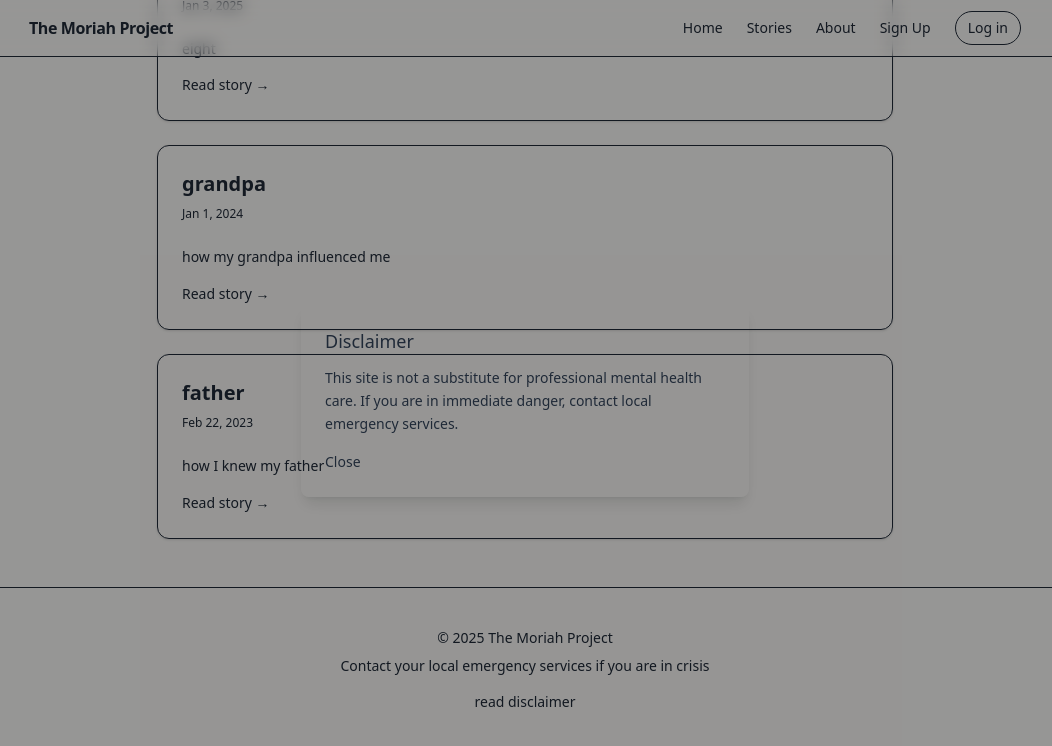
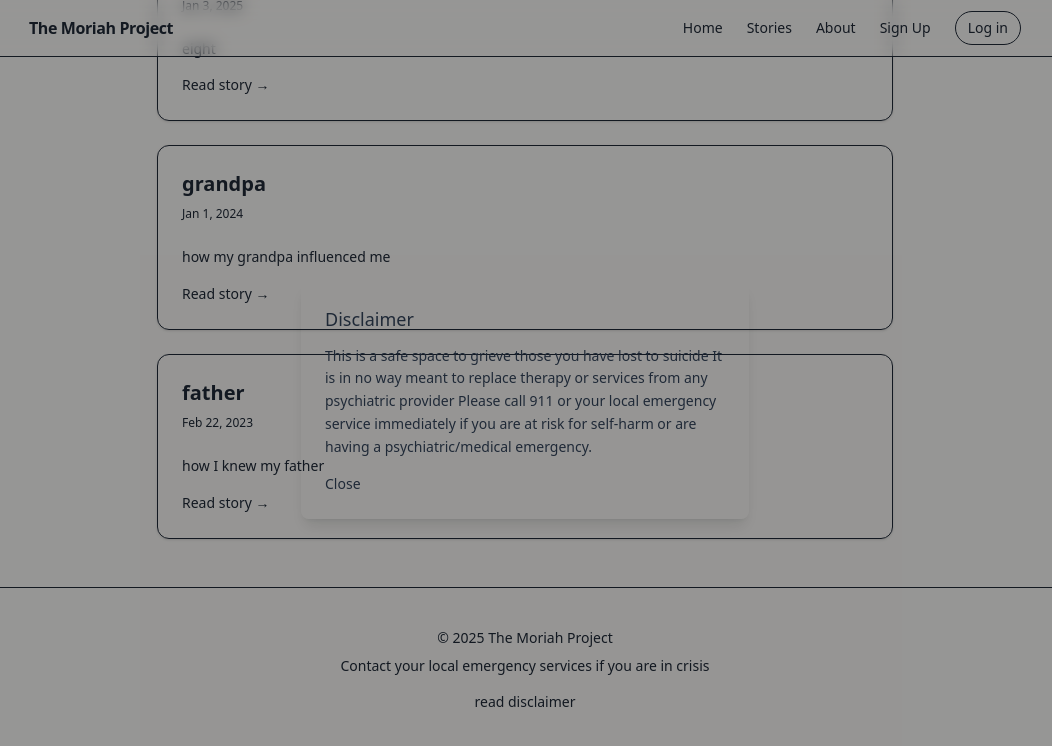
Before and after one commit to gojoego/moriah_project_v2, a Next.js app in the folder frontend/: page / in a window 1280 px wide. Both pictures are taken after a click on the button "read disclaimer". Shown: the part 1126-1872 px from the top of the page, without its empty margins (115-1167 px from the left). Built offline with nearby package versions, Linux system fonts and the light colour scheme.

Commit message:
updated disclaimer message

```diff
--- a/frontend/src/components/layout/AppShell.tsx
+++ b/frontend/src/components/layout/AppShell.tsx
@@ -16,8 +16,9 @@ export function AppShell({ children }: { children: React.ReactNode }) {
           title: "Disclaimer",
           children: (
             <p className="text-sm leading-relaxed text-muted-foreground">
-              This site is not a substitute for professional mental health care.
-              If you are in immediate danger, contact local emergency services.
+                This is a safe space to grieve those you have lost to suicide
+                It is in no way meant to replace therapy or services from any psychiatric provider
+                Please call 911 or your local emergency service immediately if you are at risk for self-harm or are having a psychiatric/medical emergency.
             </p>
           ),
         }}
```
